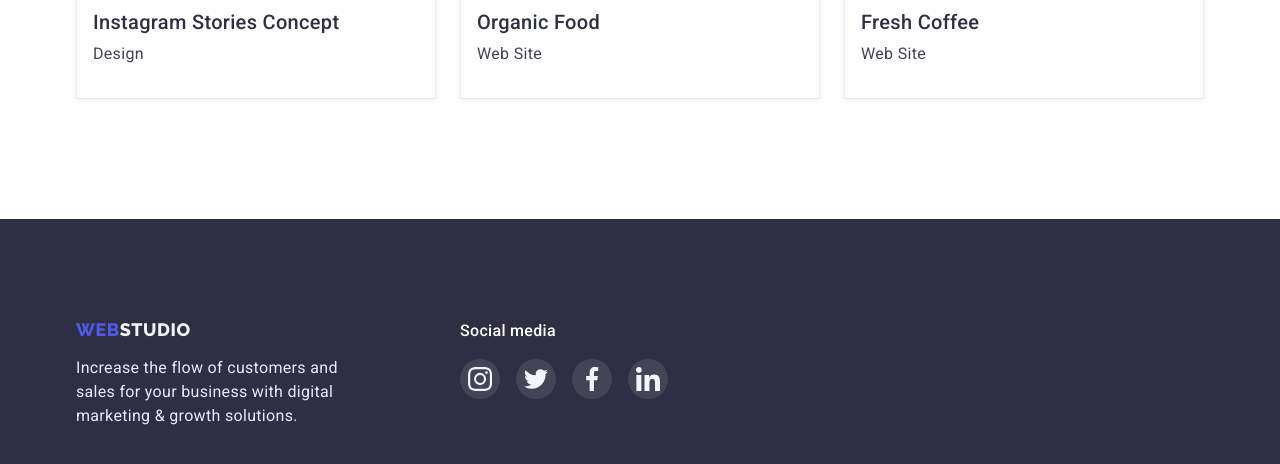
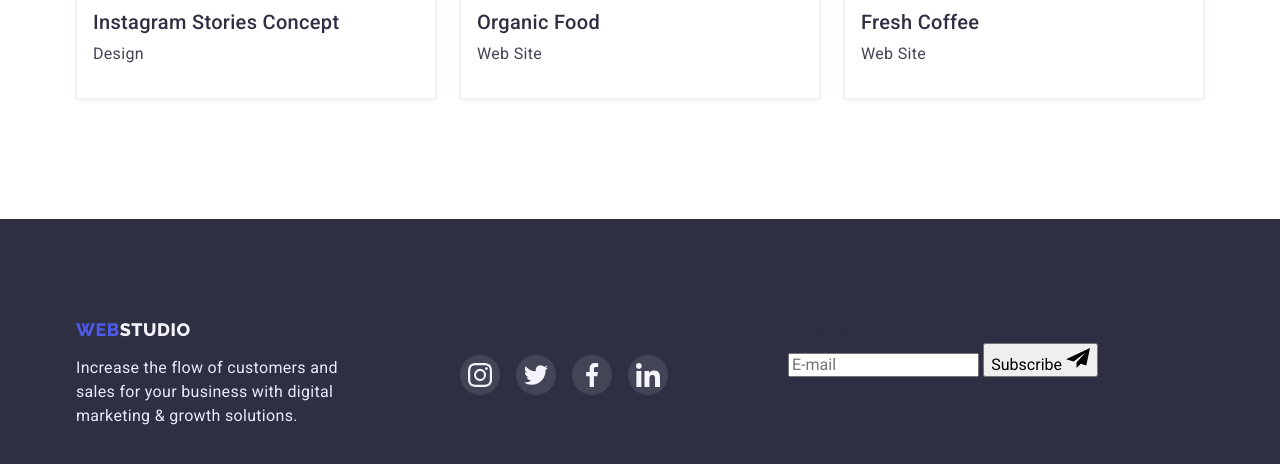
Before and after one commit to go-to-stars/goit-markup-hw-06, a plain HTML site: page portfolio.html in a window 1280 px wide. Shown: the part 1555-2019 px from the top of the page. Drawn offline with nearby package versions, Linux system fonts and the light colour scheme.

Commit message:
added markup of form elements in the footer portfolio.html

```diff
--- a/portfolio.html
+++ b/portfolio.html
@@ -316,7 +316,7 @@
           </p>
         </div>
         <div class="footer-social">
-          <h2 class="footer-social-subtitle">Social media</h2>
+          <h2 class="footer-subtitle">Social media</h2>
           <ul class="footer-social-list list">
             <li class="footer-social-item">
               <a
@@ -364,6 +364,28 @@
             </li>
           </ul>
         </div>
+        <form class="footer-subscribe-form">
+          <label
+            class="footer-subscribe-lable footer-subtitle"
+            for="subscribe-email"
+            >Subscribe
+          </label>
+          <div class="footer-subscribe">
+            <input
+              class="footer-subscribe-input"
+              type="email"
+              name="subscribe-user-email"
+              id="subscribe-email"
+              placeholder="E-mail"
+            />
+            <button class="footer-subscribe-button" type="submit"
+              >Subscribe
+              <svg class="footer-subscribe-button-icon" width="24" height="24">
+                <use href="images/icons/icons.svg#footer-subscribe-icon"></use>
+              </svg>
+            </button>
+          </div>
+        </form>
       </div>
     </footer>
     <!-- /site footer section -->
```
